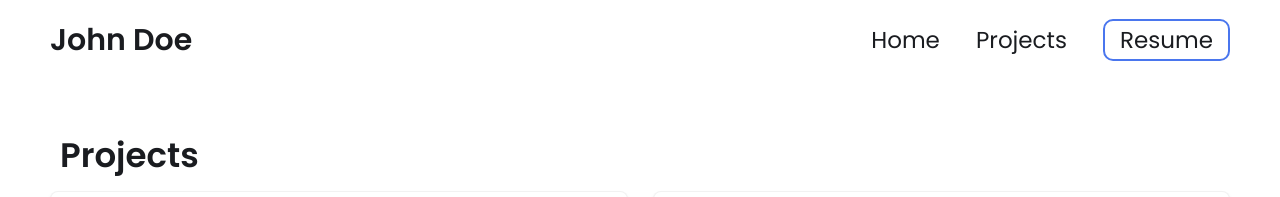
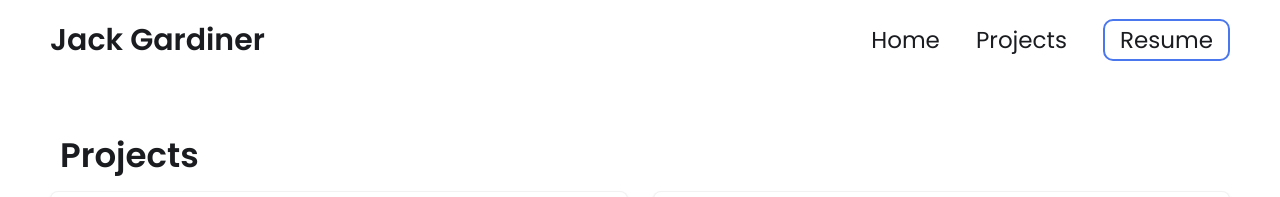
Before and after one commit to JackGardiner/JackGardiner.github.io, a Jekyll site: the page built from projects.html, in a window 1280 px wide. Shown: the top 197 px of the page. Built offline with Jekyll 4.4.1, drawn with Linux system fonts in a browser that asks for light colours; part of the change alters nothing that is shown.

Commit message:
Update _config.yml

```diff
--- a/_config.yml
+++ b/_config.yml
@@ -7,33 +7,33 @@
 
 # Main Page Setup
 
-title: John Doe's Portfolio # This is what shows up in the tab of the browser
+title: Jack Gardiner's Portfolio # This is what shows up in the tab of the browser
 
 
 
 # Hero Section
-name: John Doe
-headline: headline message
+name: Jack Gardiner
+headline: Aerospace Engineering Graduate Student
 description: >- # dont remove this line. this will ignore all new lines until the next section
-  Write an awesome intro and discuss your highlights and qualification. You can edit this
-  line in _config.yml. It will appear in your document head meta (for
-  Google search results) and in your feed.xml site description.
+  Graduate mechanical engineering student with practical experience in propulsion, composites, and aerospace test
+  systems—contributing to projects from hybrid rockets to interplanetary spacecraft. Focused on developing technologies
+  that enable and advance flight.
 
 # Place your profile image in /assets/images/profile-image/folder and edit the file name
-profile_image: ./assets/images/profile-image/avatar.jpeg
+profile_image: ./assets/images/profile-image/profile.jpeg
 
 
 # Link your resume
 # You can place your resume in assets/resume/{resume file.pdf} or add external link such as pdf saved in google drive
-resume-url: https://drive.google.com/file/d/13Z3duVzh-gguPU5r03oJVEE6rV9rd3DS/view?usp=sharing
+resume-url: ./assets/resume/2025_Eng_resume.pdf
 
 
 # Set up external links - this will show up as small icons next to your name.
 
 external-links:    # input only your own url slug. The icons with missing entries will not appear.
-  linkedin: test    # https://www.linkedin.com/in/{your url slug}
-  github: leea12    # https://github.com/{your url slug}
-  stackoverflow: test      # https://stackoverflow.com/users/{your url slug}
+  linkedin: www.linkedin.com/in/jack-gardiner    # https://www.linkedin.com/in/{your url slug}
+  github: https://github.com/JackGardiner/    # https://github.com/{your url slug}
+  stackoverflow:       # https://stackoverflow.com/users/{your url slug}
   medium:            # https://medium.com/@{your url slug}
   x-twitter:   # https://x.com/{your url slug}
   threads:            # https://threads.net/@{your url slug}
@@ -47,44 +47,38 @@ external-links:    # input only your own url slug. The icons with missing entrie
 skills:
   - category: 3D Modeling
     tools:
+    - Siemens NX
     - Onshape
     - Solidworks
-    - Creo
     - Fusion 360 (Autodesk)
-    - Blender (for complex shapes or animations)
-    - Siemens NX
-    - Inventor (Autodesk)
-    - CATIA (Dassault Systèmes)
   - category: Prototyping
     tools:
-    - SLA
-    - CNC
+    - CNC (Haas, Tormach)
     - FDM
-    - SLS
-    - DMLS
-    - PolyJet Printing
-    - Vacuum Casting
     - Laser Cutting
     - Water Jet Cutting
+    - Soldering
+    - MIG welding
     - Arduino / Raspberry Pi
-    - Breadboarding for circuit testing
+  - category: Test Engineering
+    tools:
+    - NI LabVIEW
+    - NI cDAQ
+    - LabJack
+    - Jama
+    - Synnax
+    - Epsilon3
+  - category: Programming
+    tools:
+    - Python
+    - C
+    - MATLAB
+    - Linux HPC
   - category: Design Standards / Practices
     tools:
     - GD&T ASME Y14
     - ISO fits and tolerances
-    - PLM (PTC Windchill / Arena)
-  - category: PCB Design
-    tools:
-    - Altium Designer
-    - Altium
-    - Eagle
-    - KiCad
-  - category: Problem Solving / Risk Management
-    tools:
-    - Root Cause Analysis (e.g., 5 Whys, Fishbone Diagram)
-    - DFMEA / PFMEA
-    - Six Sigma methodologies
-    - Shain Red-X
+    - PLM (Siemens Teamcenter)
 
 
 # Contact Form Setup. Setup an account and copy over the key. When someone fills out the form, it will be received in your email.
```
